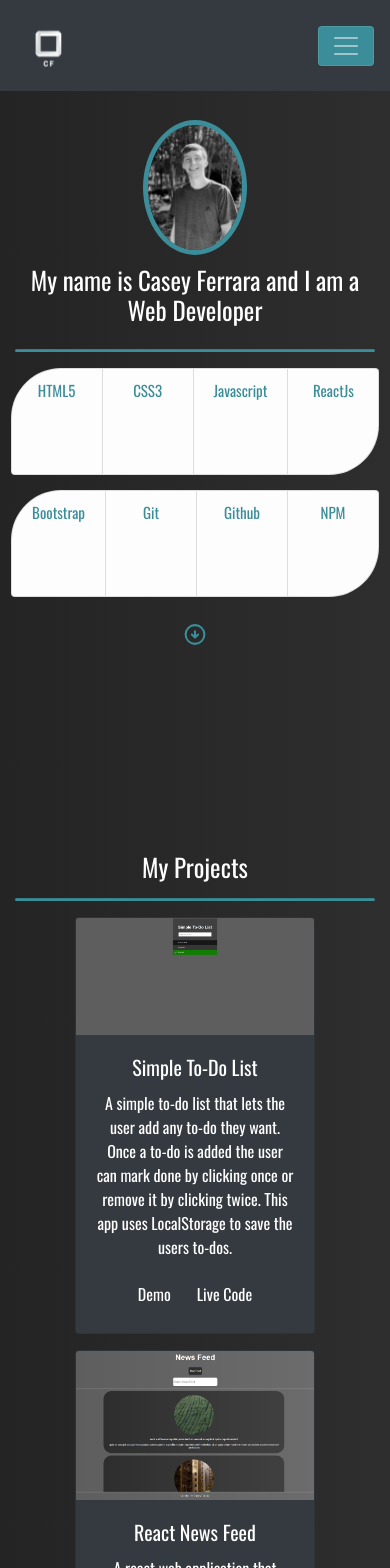
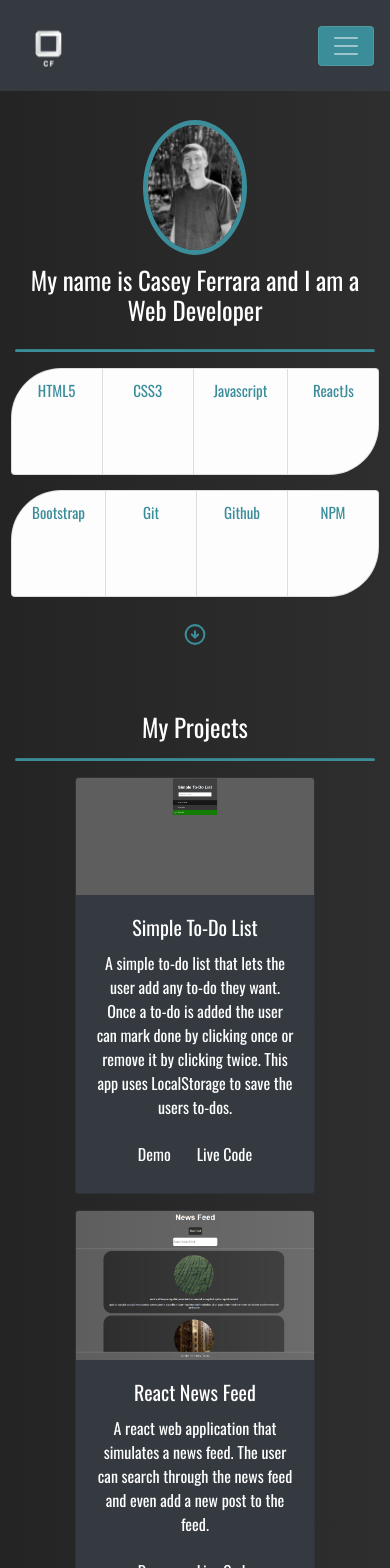
Before and after one commit to caseyferrara/react-portfolio, a React (Create React App) app: page / in a window 390 px wide. Shown: the top 1568 px of the page. Built offline with nearby package versions, Linux system fonts and the light colour scheme; some icons are missing.

Commit message:
Fixing padding

```diff
--- a/src/containers/App.css
+++ b/src/containers/App.css
@@ -22,6 +22,12 @@
   .lang-group {
     border-radius: 50px;
   }
+  .projects {
+    padding-top: 190px;
+  }
+  .contact {
+    padding-top: 230px;
+  }
 }
 
 @media screen and (max-width: 600px) {
@@ -44,6 +50,12 @@
   width: auto;
   height: 125px;
   box-shadow: 0px 0px 0px 5px #3b8d99;
+  }
+  .projects {
+    padding-top: 50px;
+  }
+  .contact {
+    padding-top: 65px;
   }
 }
 
@@ -140,8 +152,6 @@ hr {
 
 .projects {
   text-align: center;
-  padding-top: 190px;
-  padding-bottom: 20px;
 }
 
 .dropdown {
@@ -150,7 +160,6 @@ hr {
 
 .contact {
   text-align: center;
-  padding-top: 230px;
   padding-bottom: 50px;
 }
 
```
